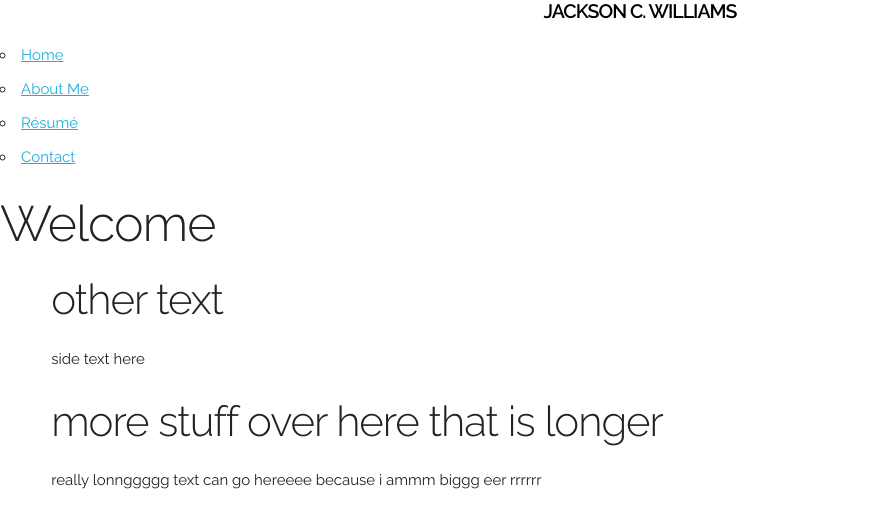
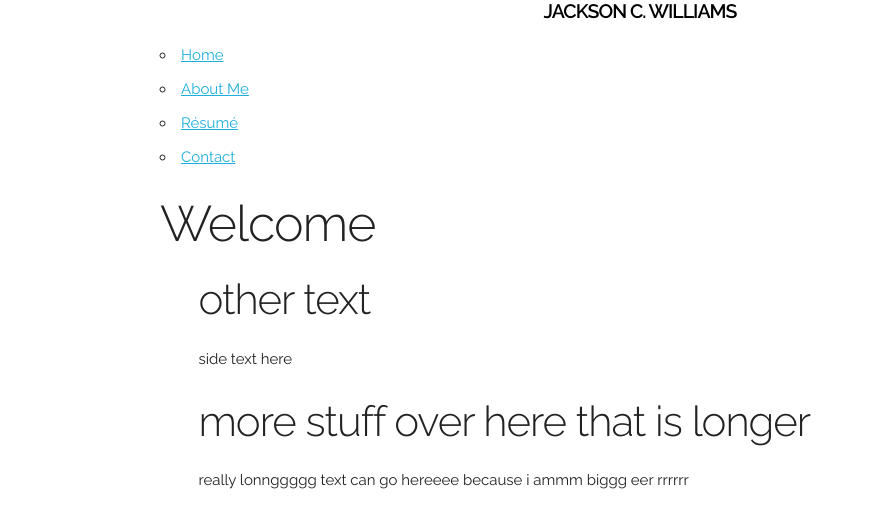
Before and after one commit to jacksoncwilliams/jackson-erin, a Jekyll site: the page built from simpleindex.html, in a window 1280 px wide. Shown: the top 528 px of the page, without its empty margins (0-874 px from the left). Built offline with Jekyll 4.4.1, drawn with Linux system fonts in a browser that asks for light colours.

Commit message:
Update simple.html

```diff
--- a/_layouts/simple.html
+++ b/_layouts/simple.html
@@ -41,7 +41,7 @@
     		</div>
    </header>
 
-   <div id="container">
+   <div class="container">
 
     <!--Navigation-->
       <div class="nav twelve columns">
@@ -54,8 +54,9 @@
         </div>
 
 
-
+<div class="twelve columns">
 {{ content }}
+</div>
 
   <div id="footer" class="twelve columns">
  </div>
```
